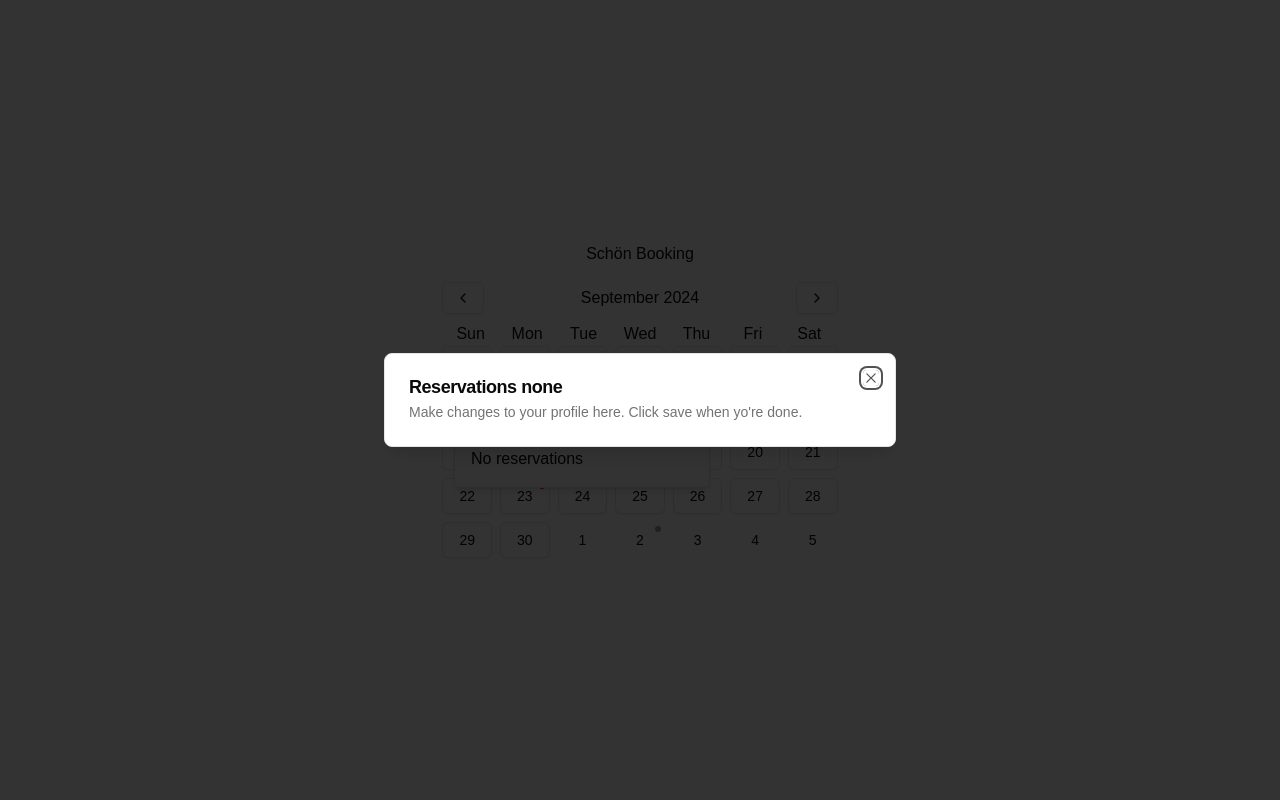
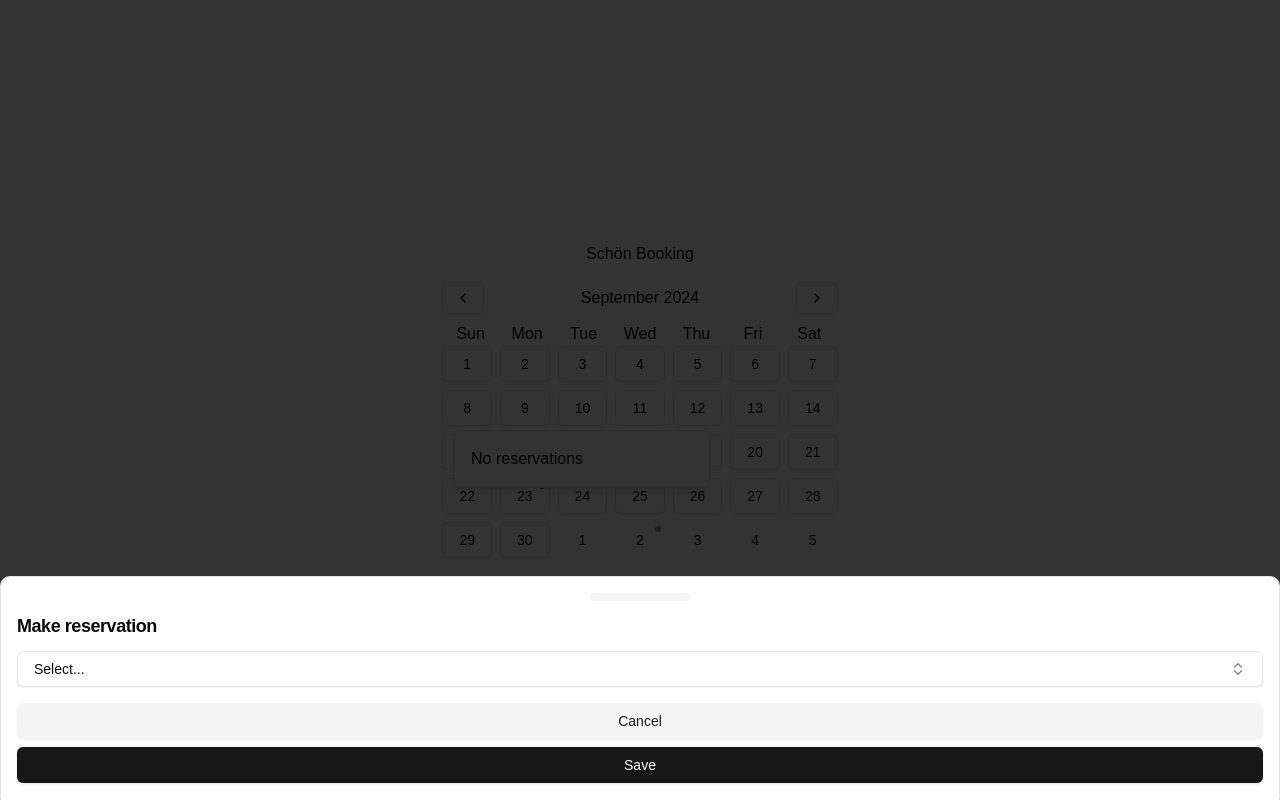
Before and after one commit to llapenna/schon-booking, a Next.js app: page / in a window 1280 px wide. Both pictures are taken after a click on the button "10". Built offline with nearby package versions, Linux system fonts and the light colour scheme.

Commit message:
feat: replace dialog by drawer

```diff
--- a/components/calendar/calendar-view/day.tsx
+++ b/components/calendar/calendar-view/day.tsx
@@ -1,10 +1,12 @@
-import { Button, DialogTrigger } from "@/components/ui";
-import { DayProps } from "./types";
 import {
+  Button,
+  DrawerTrigger,
   HoverCard,
   HoverCardContent,
   HoverCardTrigger,
-} from "@/components/ui/hover-card";
+} from "@/components/ui";
+
+import { DayProps } from "./types";
 
 export const Day = ({
   n,
@@ -27,12 +29,13 @@ export const Day = ({
         )}
       </HoverCardContent>
 
-      <DialogTrigger asChild>
-        <HoverCardTrigger asChild>
+      {/* FIXME: when you open  */}
+      <HoverCardTrigger asChild>
+        <DrawerTrigger asChild>
           <Button
             onClick={onClick}
             variant={highlighted ? "outline" : "ghost"}
-            className="relative"
+            className="relative select-none"
           >
             {n}
             {withDot && (
@@ -41,8 +44,8 @@ export const Day = ({
               ></div>
             )}
           </Button>
-        </HoverCardTrigger>
-      </DialogTrigger>
+        </DrawerTrigger>
+      </HoverCardTrigger>
     </HoverCard>
   );
 };
--- a/components/calendar/calendar-view/dialog.tsx
+++ /dev/null
@@ -1,20 +0,0 @@
-import {
-  DialogContent,
-  DialogDescription,
-  DialogHeader,
-  DialogTitle,
-} from "@/components/ui";
-import { DialogProps } from "./types";
-
-export const Dialog = ({ reservation, ...props }: DialogProps) => {
-  return (
-    <DialogContent {...props}>
-      <DialogHeader>
-        <DialogTitle>Reservations {reservation?.date ?? "none"}</DialogTitle>
-        <DialogDescription>
-          Make changes to your profile here. Click save when yo&apos;re done.
-        </DialogDescription>
-      </DialogHeader>
-    </DialogContent>
-  );
-};
--- /dev/null
+++ b/components/calendar/calendar-view/drawer.tsx
@@ -0,0 +1,56 @@
+import {
+  Button,
+  DrawerClose,
+  DrawerContent,
+  DrawerFooter,
+  DrawerHeader,
+  DrawerTitle,
+} from "@/components/ui";
+import { DialogProps } from "./types";
+import { Combobox } from "@/components/ui/combobox";
+
+export const Drawer = ({ reservation }: DialogProps) => {
+  const reservationExists = Boolean(reservation);
+  return (
+    <DrawerContent>
+      <DrawerHeader>
+        <DrawerTitle>
+          {reservationExists ? "Edit" : "Make"} reservation
+        </DrawerTitle>
+      </DrawerHeader>
+
+      {/* BODY */}
+      <div className="px-4">
+        <Combobox
+          options={[
+            {
+              value: "lucho",
+              label: "Lucho",
+            },
+            {
+              value: "nay",
+              label: "Nay",
+            },
+            {
+              value: "mer",
+              label: "Mer",
+            },
+            {
+              value: "joy",
+              label: "Joy",
+            },
+          ]}
+        />
+      </div>
+
+      <DrawerFooter>
+        <DrawerClose asChild>
+          <Button variant="secondary">Cancel</Button>
+        </DrawerClose>
+        <DrawerClose asChild>
+          <Button>Save</Button>
+        </DrawerClose>
+      </DrawerFooter>
+    </DrawerContent>
+  );
+};
--- a/components/calendar/calendar-view/index.tsx
+++ b/components/calendar/calendar-view/index.tsx
@@ -3,11 +3,11 @@
 import { useState } from "react";
 import dayjs from "dayjs";
 
-import { Dialog as DialogWrapper } from "@/components/ui";
+import { Drawer as DrawerWrapper } from "@/components/ui/drawer";
 
 import { Title } from "./title";
 import { Body } from "./body";
-import { Dialog } from "./dialog";
+import { Drawer } from "./drawer";
 import { CalendarViewProps } from "./types";
 
 export const CalendarView = ({ reservations }: CalendarViewProps) => {
@@ -33,7 +33,7 @@ export const CalendarView = ({ reservations }: CalendarViewProps) => {
   };
 
   return (
-    <DialogWrapper onOpenChange={(open) => console.log(open)}>
+    <DrawerWrapper>
       <div className="flex flex-col gap-2">
         <Title
           month={month}
@@ -46,7 +46,7 @@ export const CalendarView = ({ reservations }: CalendarViewProps) => {
           setOpenedDay={setOpenedDay}
         />
       </div>
-      <Dialog key={openedDay} reservation={editingReservation} />
-    </DialogWrapper>
+      <Drawer key={openedDay} reservation={editingReservation} />
+    </DrawerWrapper>
   );
 };
```
